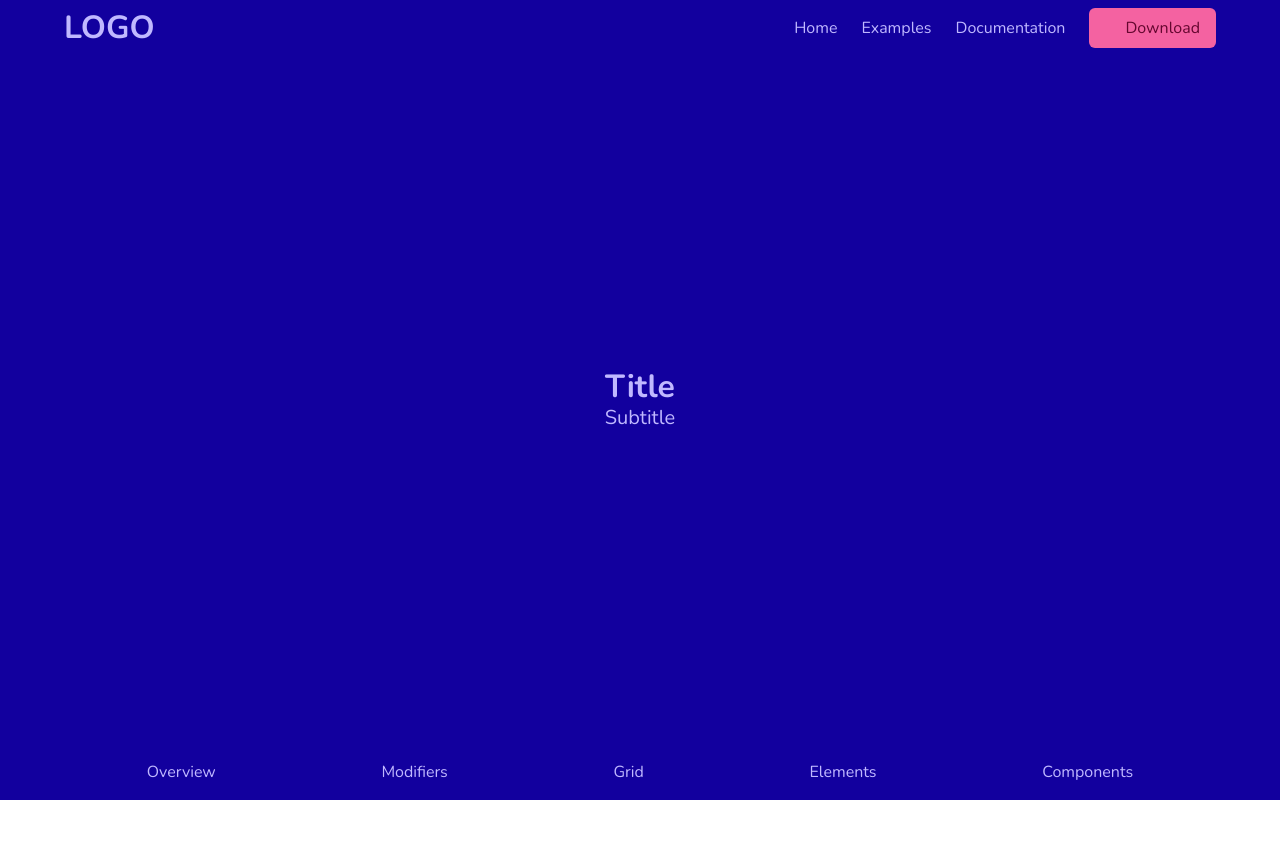
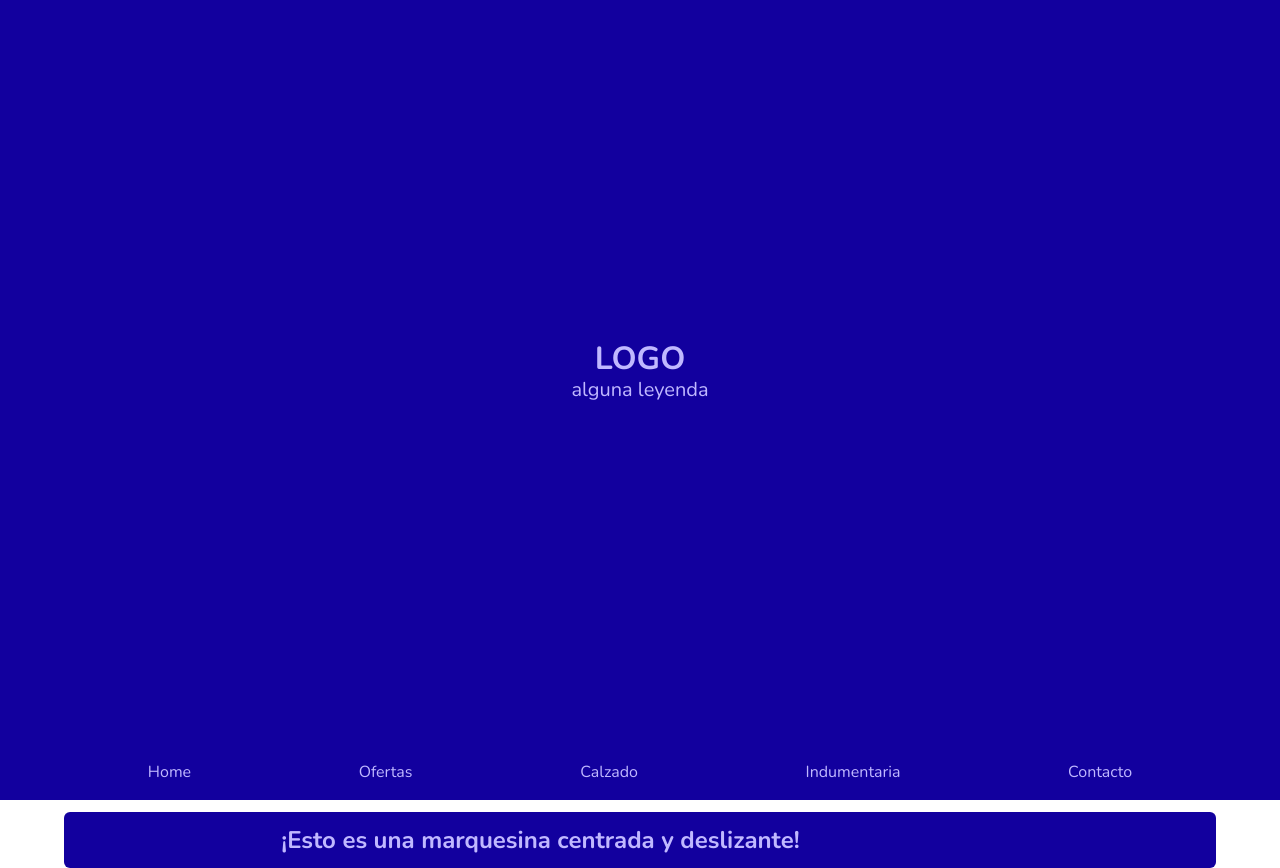
Before and after one commit to JOSEBARZOLA/module-e-comerce, a React (Vite) app: page / in a window 1280 px wide. Before the commit the page ends 800 px from the top, so only its background shows below. Built offline with nearby package versions, Linux system fonts and the light colour scheme.

Commit message:
createComponent marqueeBanner

```diff
--- a/package.json
+++ b/package.json
@@ -13,6 +13,7 @@
     "bulma": "^1.0.4",
     "react": "^19.1.0",
     "react-dom": "^19.1.0",
+    "react-icons": "^5.5.0",
     "react-toastify": "^11.0.5",
     "sass": "^1.89.2"
   },
--- a/src/App.tsx
+++ b/src/App.tsx
@@ -1,71 +1,11 @@
-import "./assets/sass/_main.scss";
+import Navbar from "./components/navbar";
+import MarqueeBanner from "./components/marqueeBanner";
 
 function App() {
   return (
     <>
-      <section className="hero is-primary is-fullheight">
-        <div className="hero-head">
-          <header className="navbar">
-            <div className="container">
-              <div className="navbar-brand">
-                <a className="navbar-item">
-                  <p className="title">LOGO</p>
-                </a>
-                <span className="navbar-burger" data-target="navbarMenuHeroC">
-                  <span></span>
-                  <span></span>
-                  <span></span>
-                  <span></span>
-                </span>
-              </div>
-              <div id="navbarMenuHeroC" className="navbar-menu">
-                <div className="navbar-end">
-                  <a className="navbar-item"> Home </a>
-                  <a className="navbar-item"> Examples </a>
-                  <a className="navbar-item"> Documentation </a>
-                  <span className="navbar-item">
-                    <a className="button is-light">
-                      <span className="icon">
-                        <i className="fab fa-github"></i>
-                      </span>
-                      <span>Download</span>
-                    </a>
-                  </span>
-                </div>
-              </div>
-            </div>
-          </header>
-        </div>
-        <div className="hero-body">
-          <div className="container has-text-centered">
-            <p className="title">Title</p>
-            <p className="subtitle">Subtitle</p>
-          </div>
-        </div>
-        <div className="hero-foot">
-          <nav className="tabs is-boxed is-fullwidth">
-            <div className="container">
-              <ul>
-                <li className="navbar-item">
-                  <a>Overview</a>
-                </li>
-                <li className="navbar-item">
-                  <a>Modifiers</a>
-                </li>
-                <li className="navbar-item">
-                  <a>Grid</a>
-                </li>
-                <li className="navbar-item">
-                  <a>Elements</a>
-                </li>
-                <li className="navbar-item">
-                  <a>Components</a>
-                </li>
-              </ul>
-            </div>
-          </nav>
-        </div>
-      </section>
+      <Navbar/>
+      <MarqueeBanner />
     </>
   );
 }
--- a/src/assets/sass/_main.scss
+++ b/src/assets/sass/_main.scss
@@ -1,6 +1,5 @@
-@use "_variables" as *;
-
-
+@use "variables" as *;
+@use "sass:color";
 
 @use "bulma/sass" with (
   $family-primary: '"Nunito", sans-serif',
@@ -12,4 +11,39 @@
   $control-border-width: 2px,
   $input-shadow: none
 );
+
 @import url("https://fonts.googleapis.com/css?family=Nunito:400,700");
+body{
+  background-color: $color-white;
+}
+
+.marquee-container {
+  overflow: hidden;
+  max-width: 100%;
+}
+
+.marquee-wrapper {
+  position: relative;
+  width: 100%;
+  height: 3.5rem; // más angosto
+  display: flex;
+  align-items: center;
+  justify-content: center;
+  padding: 0;
+}
+
+.marquee-text {
+  display: inline-block;
+  white-space: nowrap;
+  animation: scroll-marquee 10s linear infinite;
+  font-size: 1.5rem;
+}
+
+@keyframes scroll-marquee {
+  0% {
+    transform: translateX(+200%);
+  }
+  100% {
+    transform: translateX(-200%);
+  }
+}
--- a/src/assets/sass/_variables.scss
+++ b/src/assets/sass/_variables.scss
@@ -3,12 +3,15 @@ $color-primary: #12009d;
 $color-secondary: #ff7f50;
 $color-accent: #00c896;
 $color-dark: #2e422e;
-$color-light: #f461a1;
+$color-light: #33bad8;
 $color-white: #ffffff;
 $color-black: #000000;
 $color-danger: #ff3860;
 $color-success: #85dc5c;
 $color-warning: #ffdd57;
+$color-purple: #aa0eaa;
+$color-pink: #fc9dad;
+$color-gray: #808080;
 
 // 🎨 ESCALA DE GRIS
 $gray-100: #f8f9fa;
@@ -29,6 +32,7 @@ $font-size-lg: 1.25rem;
 $line-height-base: 1.5;
 $font-weight-normal: 400;
 $font-weight-bold: 700;
+$text-color: white;
 
 // 📐 ESPACIADO
 $spacing-xs: 0.25rem;
@@ -55,3 +59,5 @@ $breakpoint-sm: 768px;
 $breakpoint-md: 992px;
 $breakpoint-lg: 1200px;
 $breakpoint-xl: 1400px;
+
+$card-size: 23rem;
--- /dev/null
+++ b/src/components/marqueeBanner.tsx
@@ -0,0 +1,11 @@
+const MarqueeBanner = () => {
+  return (
+    <div className="marquee-container container is-widescreen mt-3">
+      <div className="notification is-primary has-text-centered marquee-wrapper">
+        <p className="title marquee-text">¡Esto es una marquesina centrada y deslizante!</p>
+      </div>
+    </div>
+  );
+};
+
+export default MarqueeBanner;
--- a/src/components/navbar.tsx
+++ b/src/components/navbar.tsx
@@ -0,0 +1,38 @@
+function Navbar(){
+    return(
+        <>
+        <section className="hero is-primary is-fullheight">
+        <div className="hero-body">
+          <div className="container has-text-centered">
+            <p className="title">LOGO</p>
+            <p className="subtitle">alguna leyenda</p>
+          </div>
+        </div>
+        <div className="hero-foot">
+          <nav className="tabs is-boxed is-fullwidth">
+            <div id="navbarMenuHeroC" className="container">
+              <ul>
+                <li className="navbar-item">
+                  <a>Home</a>
+                </li>
+                <li className="navbar-item">
+                  <a>Ofertas</a>
+                </li>
+                <li className="navbar-item">
+                  <a>Calzado</a>
+                </li>
+                <li className="navbar-item">
+                  <a>Indumentaria</a>
+                </li>
+                <li className="navbar-item">
+                  <a>Contacto</a>
+                </li>
+              </ul>
+            </div>
+          </nav>
+        </div>
+      </section>
+        </>
+    );
+}
+export default Navbar;
--- a/src/main.tsx
+++ b/src/main.tsx
@@ -1,7 +1,8 @@
 import { StrictMode } from 'react'
 import { createRoot } from 'react-dom/client'
+import './assets/sass/_main.scss' // estilos globales
 import App from './App.tsx'
-import "./assets/sass/_main.scss" // estilos globales
+
 
 createRoot(document.getElementById('root')!).render(
   <StrictMode>
--- a/vite.config.ts
+++ b/vite.config.ts
@@ -1,15 +1,13 @@
-import { defineConfig } from 'vite'
-import react from '@vitejs/plugin-react-swc'
+import { defineConfig } from 'vite';
+import react from '@vitejs/plugin-react-swc';
 
-
-// https://vite.dev/config/
 export default defineConfig({
   plugins: [react()],
   css: {
-  preprocessorOptions: {
-    scss: {
-      additionalData: `@use "_variables" as *;`,
+    preprocessorOptions: {
+      scss: {
+        additionalData: `@use "variables" as *;`
+      },
     },
   },
-},
-})
+});
```
Also changed, not shown: 1 other file (tests, documents, lock files or other folders).
